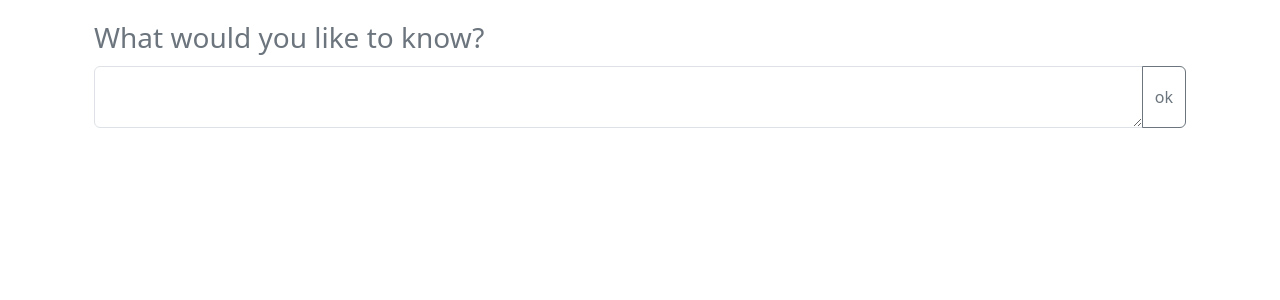
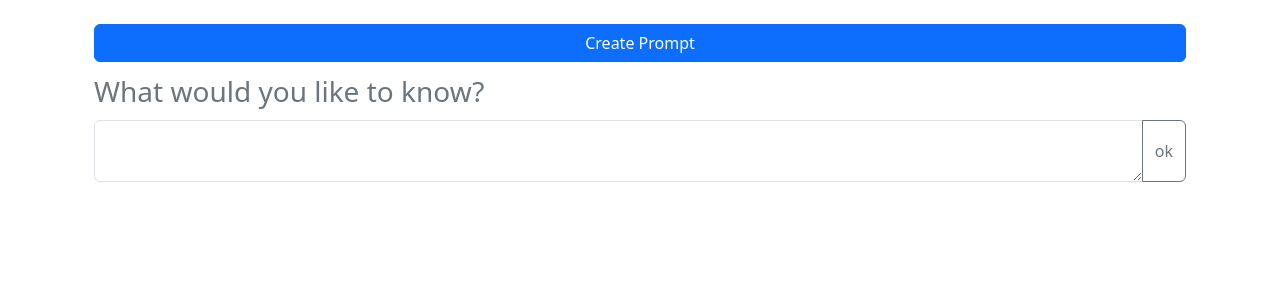
Before and after one commit to HeitorLouzeiro/django-dataset-chatgpt, a Django app: template core/templates/pages/questions.html in a window 1280 px wide. Shown: the part 86-386 px from the top of the page. Run offline with Django 3.2, Linux system fonts and the light colour scheme; the template is opened without the code that fills it, so the values that code supplies are empty.

Commit message:
Add createPrompt functionality to questions.html and views.py

```diff
--- /dev/null
+++ b/core/templates/Modal/CreatePrompt.html
@@ -0,0 +1,36 @@
+<div class="d-grid gap-2">
+  <!-- Button trigger modal -->
+  <button type="button" class="btn btn-primary" data-bs-toggle="modal" data-bs-target="#createPrompt">Create Prompt</button>
+</div>
+<!-- Modal -->
+<div class="modal fade" id="createPrompt" data-bs-backdrop="static" data-bs-keyboard="false" tabindex="-1" aria-labelledby="Modal" aria-hidden="true">
+  <div class="modal-dialog">
+    <div class="modal-content">
+      <form action="{% url 'core:createPrompt' file_obj.id %}" method="POST">
+        {% csrf_token %}
+        <div class="modal-header">
+          <h1 class="modal-title fs-5" id="staticBackdropLabel">Create Prompt</h1>
+          <button type="button" class="btn-close" data-bs-dismiss="modal" aria-label="Close"></button>
+        </div>
+        <div class="modal-body">
+          <div class="form-floating mb-3">
+            <input type="text" class="form-control" id="floatingInput" name="titlePrompt" placeholder="Tile Prompt" />
+            <label for="floatingInput">Tile Prompt</label>
+          </div>
+          <div class="form-floating">
+            <textarea class="form-control" placeholder="Leave a Prompt here" id="floatingTextarea2" name="prompt" style="height: 100px"></textarea>
+            <label for="floatingTextarea2">Prompt</label>
+          </div>
+          <div class="form-check">
+            <input class="form-check-input" type="checkbox" id="flexCheckDefault" name="selectPrompt" />
+            <label class="form-check-label" for="flexCheckDefault">Prompt Ativo</label>
+          </div>
+        </div>
+        <div class="modal-footer">
+          <button type="button" class="btn btn-secondary" data-bs-dismiss="modal">Close</button>
+          <button type="submit" class="btn btn-primary">Create</button>
+        </div>
+      </form>
+    </div>
+  </div>
+</div>
--- a/core/templates/pages/questions.html
+++ b/core/templates/pages/questions.html
@@ -1,6 +1,9 @@
 {% extends 'base.html' %}
 {% block content %}
   <div class="container">
+    <div class="mb-3">
+      {% include '../Modal/CreatePrompt.html' %}
+    </div>
     <div class="row row-cols-1 row-cols-md-2 g-4">
       {% for prompt in prompts %}
         <div class="col">
@@ -12,9 +15,9 @@
               <div class="card-footer">
                 <div class="d-grid gap-2 d-md-flex justify-content-md-end">
                   {% if prompt.selected %}
+                    <button class="btn btn-outline-danger" type="button">Disabled</button>
+                  {% else %}
                     <button class="btn btn-outline-success" type="button">active</button>
-                  {% else %}
-                    <button class="btn btn-outline-danger" type="button">Disabled</button>
                   {% endif %}
                 </div>
               </div>
--- a/core/urls.py
+++ b/core/urls.py
@@ -7,6 +7,7 @@ app_name = 'core'
 urlpatterns = [
     path('', views.home, name='home'),
     path('question/<int:id>', views.question, name='question'),
+    path('createPrompt/<int:id>', views.createPrompt, name='createPrompt'),
     path('query/<int:id>', views.query, name='query'),
     path('delete/<int:id>', views.delete, name='delete'),
 ]
```
Also changed, not shown: core/views.py (+33 -3 lines).
